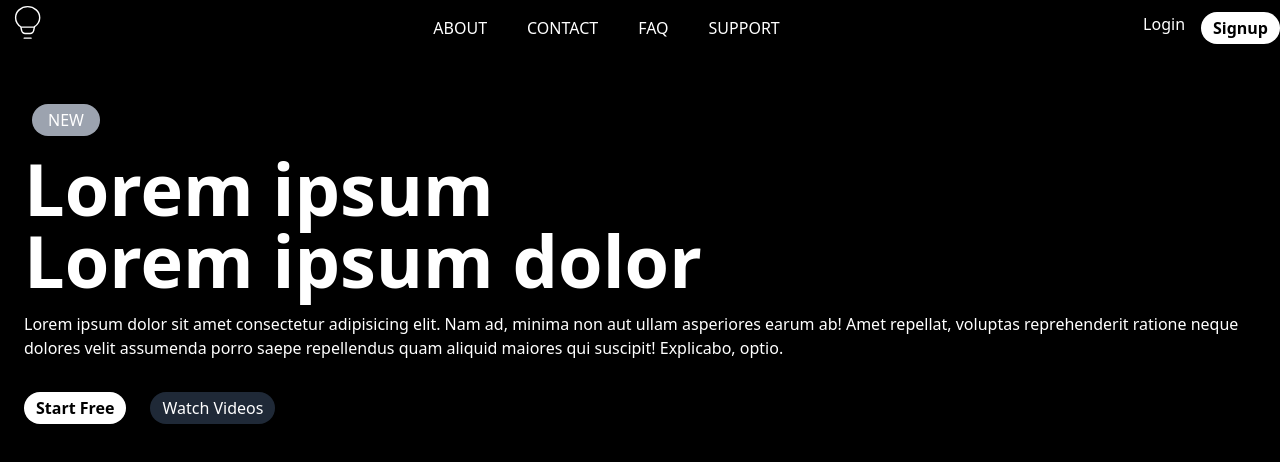
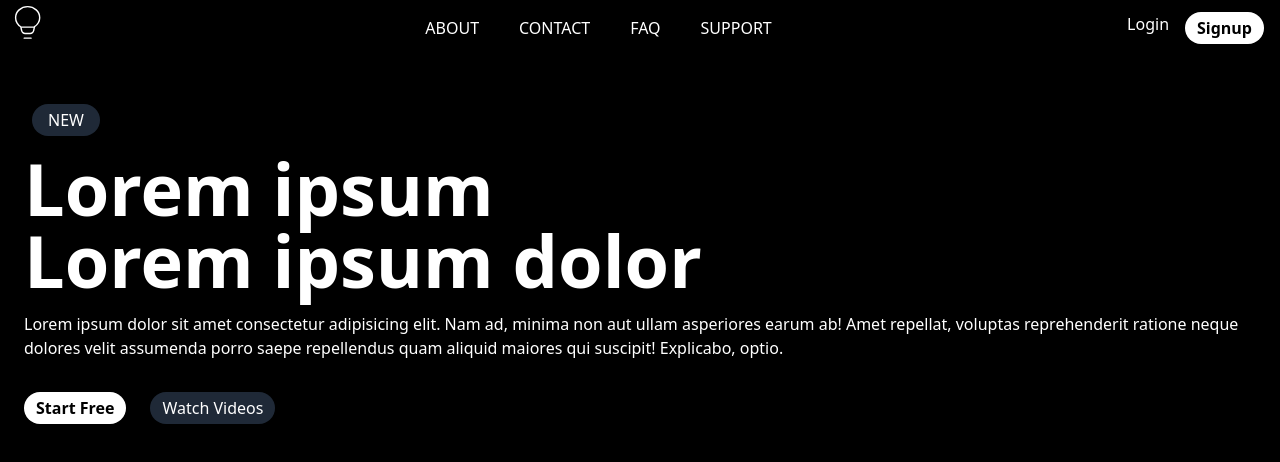
Before and after one commit to ADG-VITV/shark-tech-demo, a Next.js app: page / in a window 1280 px wide. Shown: the top 462 px of the page. Built offline with nearby package versions, Linux system fonts and the light colour scheme.

Commit message:
minor changes

```diff
--- a/src/app/components/Navbar.jsx
+++ b/src/app/components/Navbar.jsx
@@ -13,7 +13,7 @@ export default function Navbar() {
       <Link href="">FAQ</Link>
       <Link href="">SUPPORT</Link>
       </div>
-      <div className="flex gap-4">
+      <div className="flex gap-4 mr-4">
         <Link href="">Login</Link>
         <button className="bg-white text-black p-1 px-3  rounded-2xl font-semibold">Signup</button>
       </div>
--- a/src/app/components/New.jsx
+++ b/src/app/components/New.jsx
@@ -3,7 +3,7 @@ import React from 'react'
 export default function New() {
   return (
     <div>
-      <button className="bg-gray-400 text-white py-1 px-4 rounded-2xl mt-12 ml-8">NEW</button>
+      <button className="bg-gray-800 text-white py-1 px-4 rounded-2xl mt-12 ml-8">NEW</button>
     </div>
   )
 }
```
